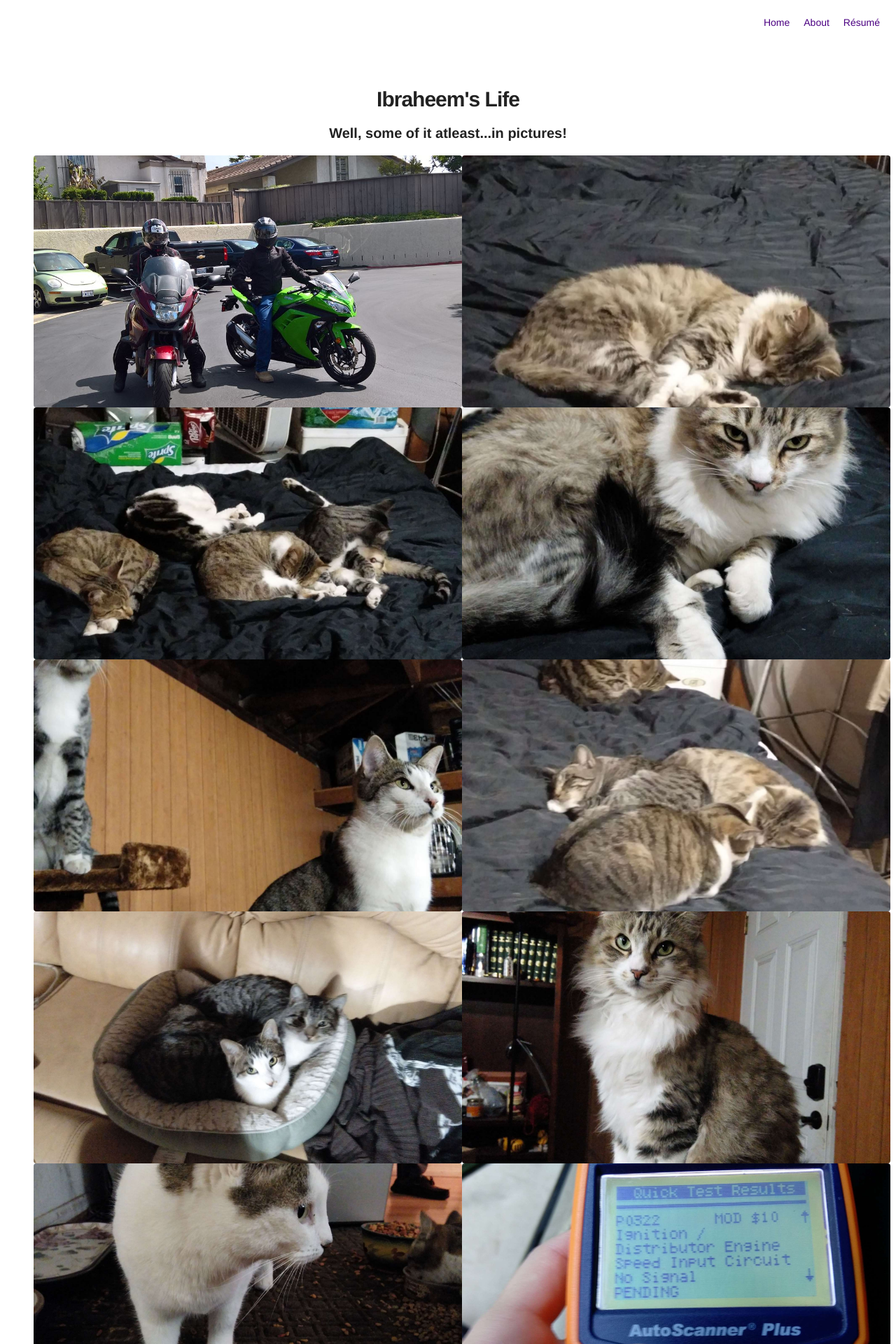
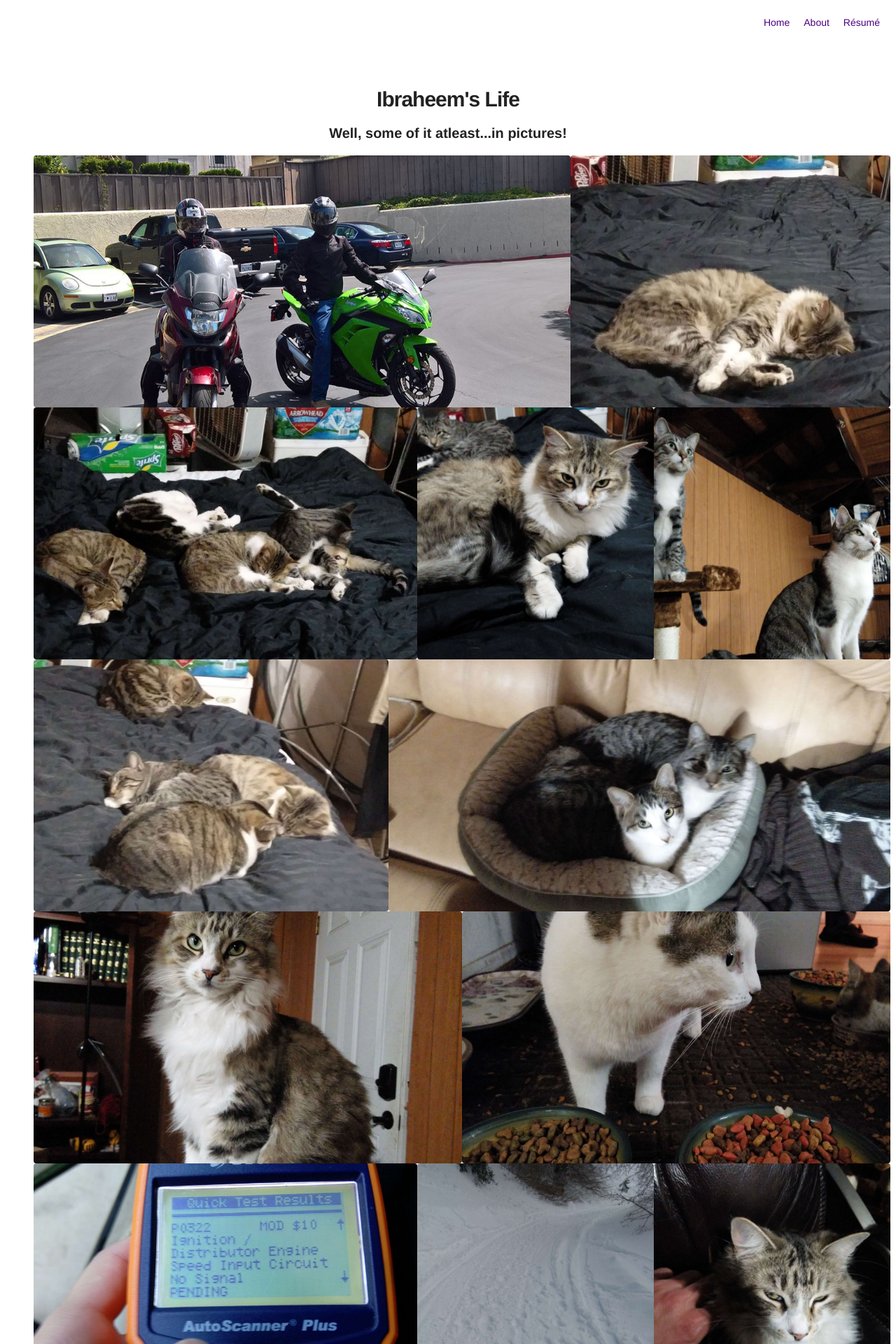
Before and after one commit to iysaleh/iysaleh.github.io, a Jekyll site: the page built from life.md, in a window 1280 px wide. Shown: the top 1920 px of the page at 70% size. Built offline with Jekyll 4.4.1, drawn with Linux system fonts in a browser that asks for light colours.

Commit message:
Small adjustments to sizing

```diff
--- a/life.md
+++ b/life.md
@@ -10,7 +10,7 @@ layout: life
   {% assign pageurl = page.url | replace: 'index.html', '' %}
   {% if file.path contains pageurl %}
     {% if file.extname == '.jpg' or file.extname == '.jpeg' or file.extname == '.JPG' or file.extname == '.JPEG' %}
-<li><a class="lightbox-image" href="{{site.url}}{{ file.path }}"><img loading="lazy" class="lightbox-image" height=640 width=480 src="{{site.url}}{{ file.path }}" /></a></li>
+<li><a class="lightbox-image" href="{{site.url}}{{ file.path }}"><img loading="lazy" class="lightbox-image" src="{{site.url}}{{ file.path }}" /></a></li>
     {% endif %}
   {% endif %}
 {% endfor %}
```
Also changed, not shown: assets/life/43385991.jpg.
